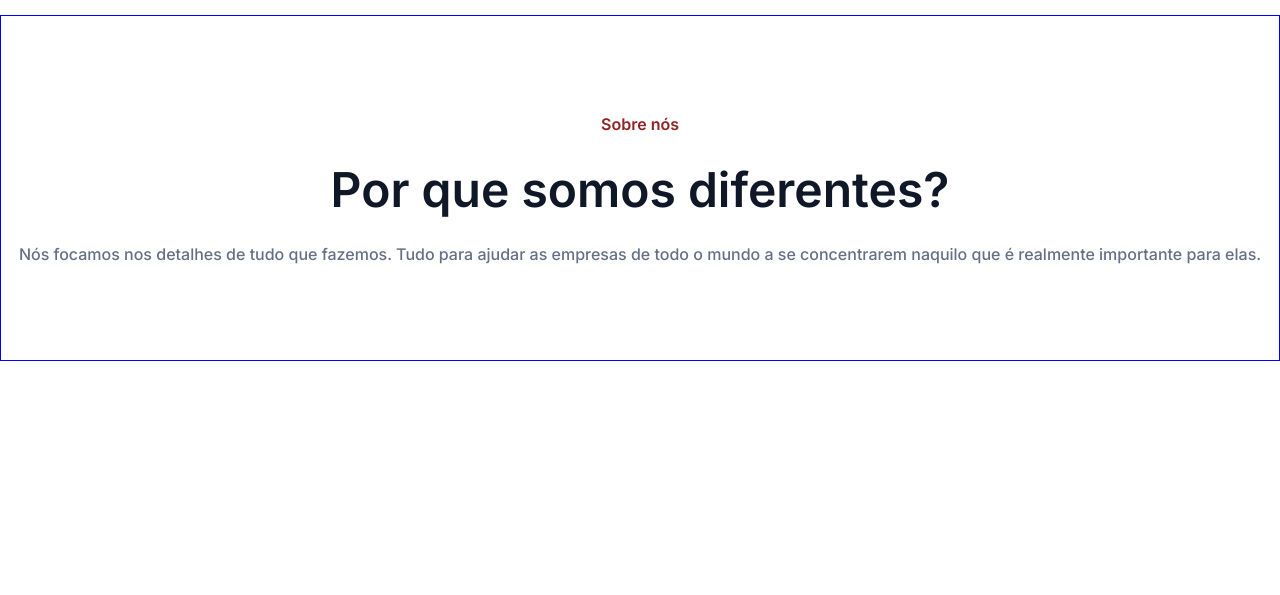
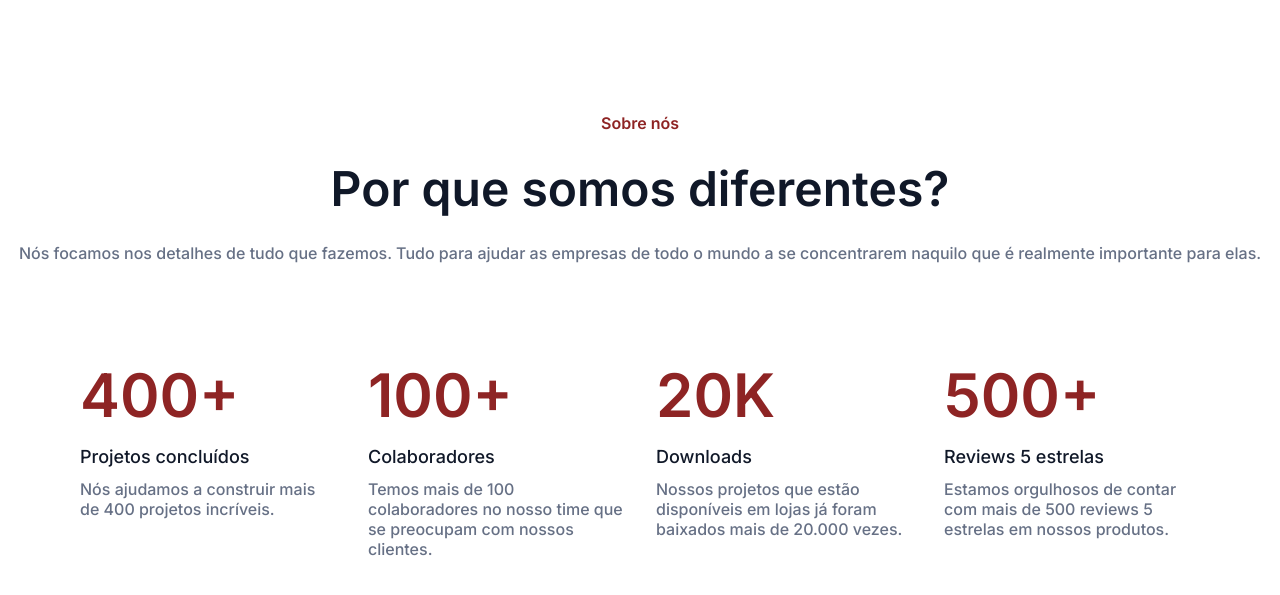
Before and after one commit to rmulon17/optimus-tech-project, a plain HTML site: page index.html in a window 1280 px wide. Shown: the part 61-656 px from the top of the page. Drawn offline with Linux system fonts and the light colour scheme.

Commit message:
Create metrics section

```diff
--- a/index.html
+++ b/index.html
@@ -42,6 +42,34 @@
                     realmente importante para elas.</p>
             </div>
         </section>
+
+        <section class="metrics">
+            <div class="stats">
+                <div class="stat">
+                    <span class="stat-number">400+</span>
+                    <h3>Projetos concluídos</h3>
+                    <p>Nós ajudamos a construir mais de 400 projetos incríveis.</p>
+                </div>
+
+                <div class="stat">
+                    <span class="stat-number">100+</span>
+                    <h3>Colaboradores</h3>
+                    <p>Temos mais de 100 colaboradores no nosso time que se preocupam com nossos clientes.</p>
+                </div>
+
+                <div class="stat">
+                    <span class="stat-number">20K</span>
+                    <h3>Downloads</h3>
+                    <p>Nossos projetos que estão disponíveis em lojas já foram baixados mais de 20.000 vezes.</p>
+                </div>
+
+                <div class="stat">
+                    <span class="stat-number">500+</span>
+                    <h3>Reviews 5 estrelas</h3>
+                    <p>Estamos orgulhosos de contar com mais de 500 reviews 5 estrelas em nossos produtos.</p>
+                </div>
+            </div>
+        </section>
     </main>
 </body>
 </html>
--- a/style.css
+++ b/style.css
@@ -24,8 +24,12 @@ h1 {
     color: var(--gray-color);
 }
 
-h3 {
+h3, .stat-number {
     color: var(--main-color);
+}
+
+p {
+    font-size: 1.6rem;
 }
 
 /* NAV BAR */
@@ -98,7 +102,6 @@ nav {
     display: flex;
     justify-content: center;
     align-items: center;
-    border: 1px solid blue;
 }
 
 .about-content h3, h1 {
@@ -116,8 +119,32 @@ nav {
     font-weight: 600;
 }
 
-.about-content p {
-    font-size: 1.6rem;
+/* METRICS SECTION */
+.metrics {
+    margin-inline: 8rem;
+    padding-bottom: 9.6rem;
 }
 
-/* METRICS SECTION */
+.stats {
+    display: flex;
+    gap: 3.2rem;
+}
+
+.stat {
+    width: 28rem;
+}
+
+.stat .stat-number {
+    display: block;
+    font-size: 6rem;
+    font-weight: 600;
+    line-height: 7.2rem;
+    margin-bottom: 1.2rem;
+}
+.stat h3 {
+    font-size: 1.8rem;
+    color: var(--gray-color);
+    font-weight: 500;
+    line-height: 2.8rem;
+    margin-bottom: 0.8rem;
+}
```
